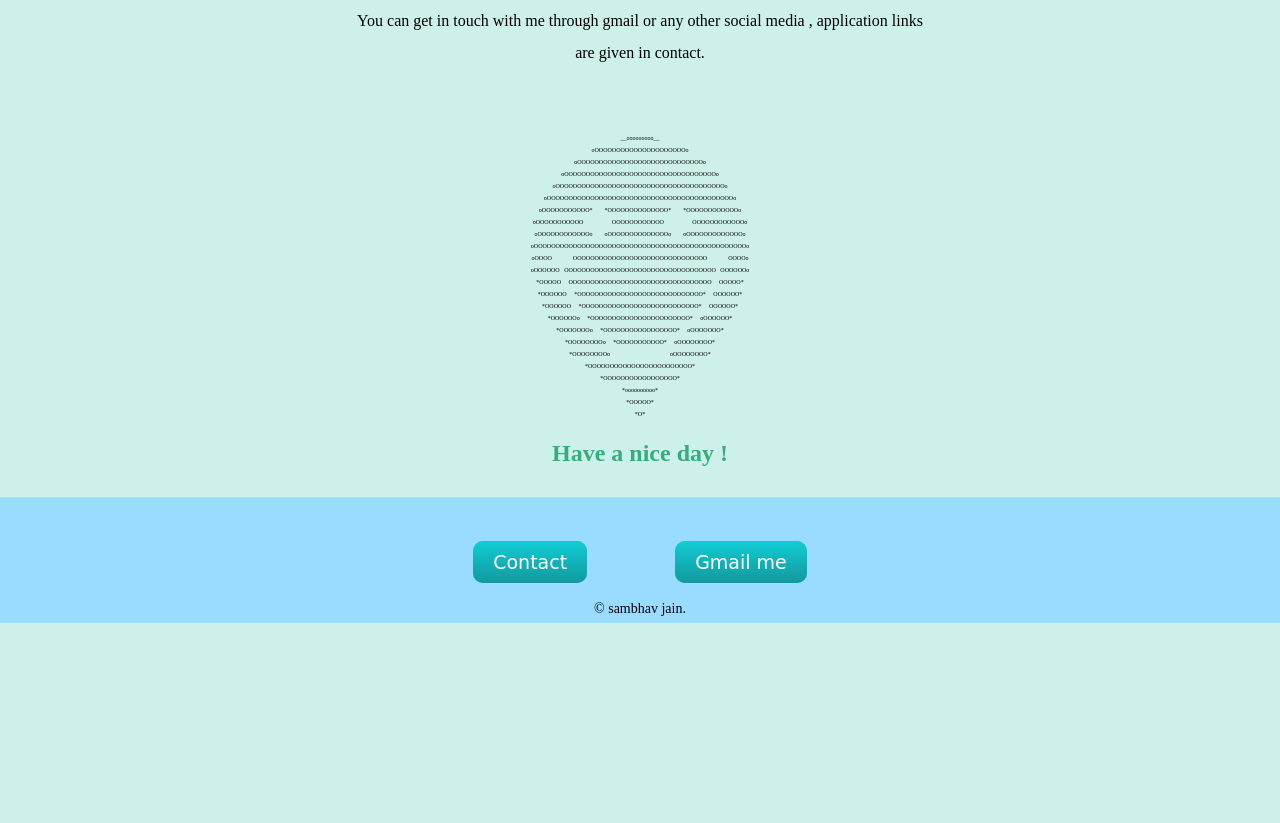
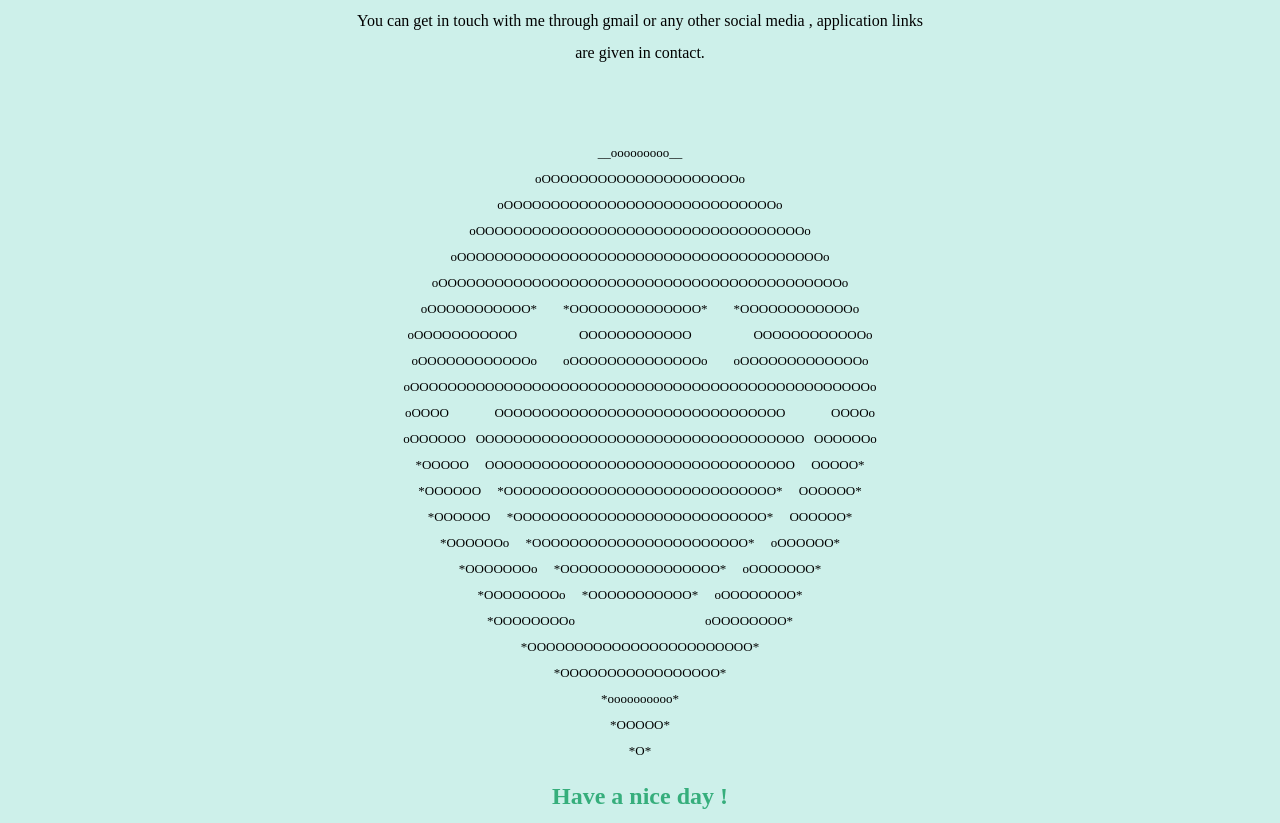
Before and after one commit to sambhavjain1234/CV2, a plain HTML site: page index.html in a window 1280 px wide. Shown: the part 1840-2663 px from the top of the page. Before the commit the page ends 2463 px from the top, so only its background shows below. Drawn offline with Linux system fonts and the light colour scheme.

Commit message:
Update styles.css

```diff
--- a/css/styles.css
+++ b/css/styles.css
@@ -171,5 +171,5 @@ float: right;
   font-size: 14px;
 }
 .s{
-  font-size:35%;
+  font-size:small;
 }
```
